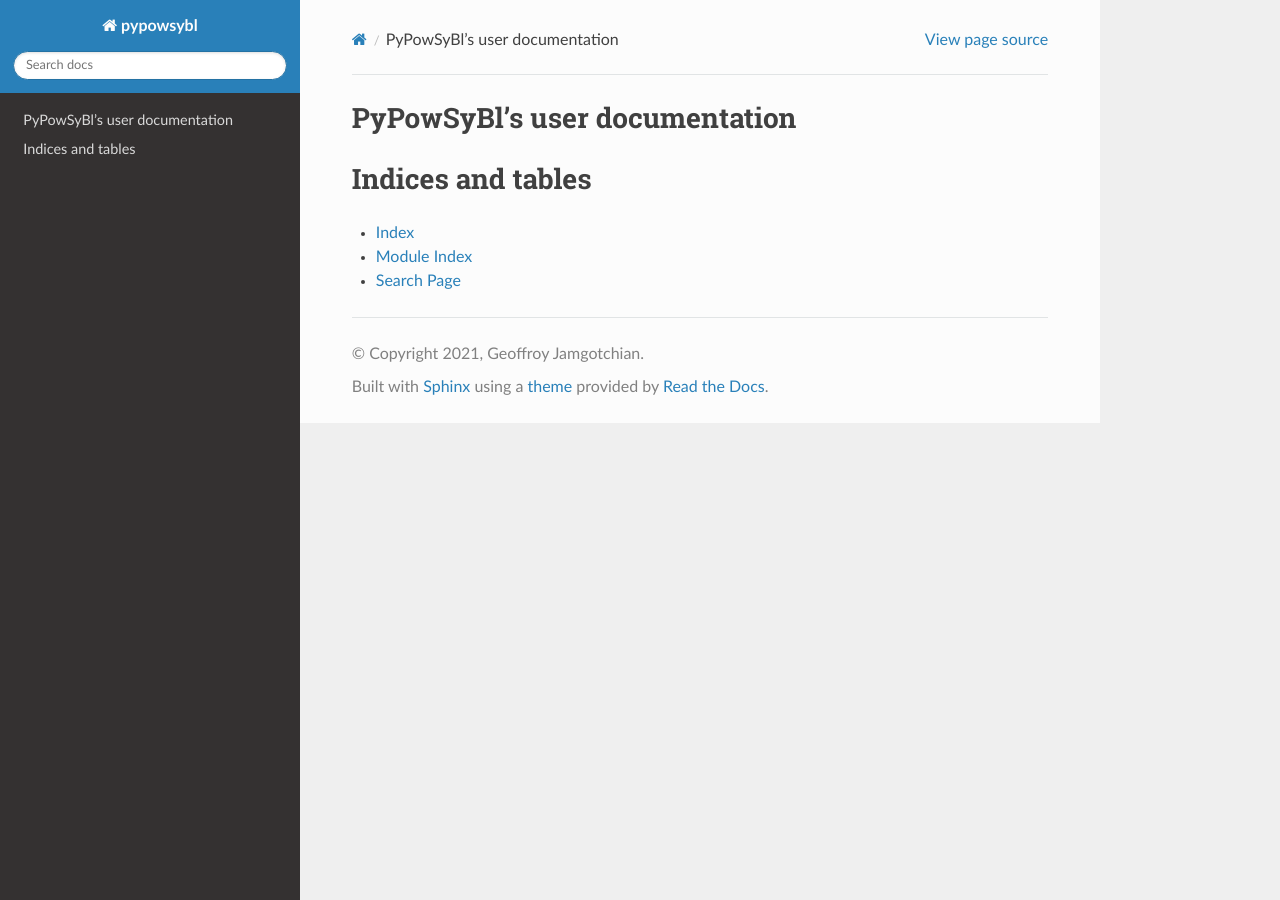
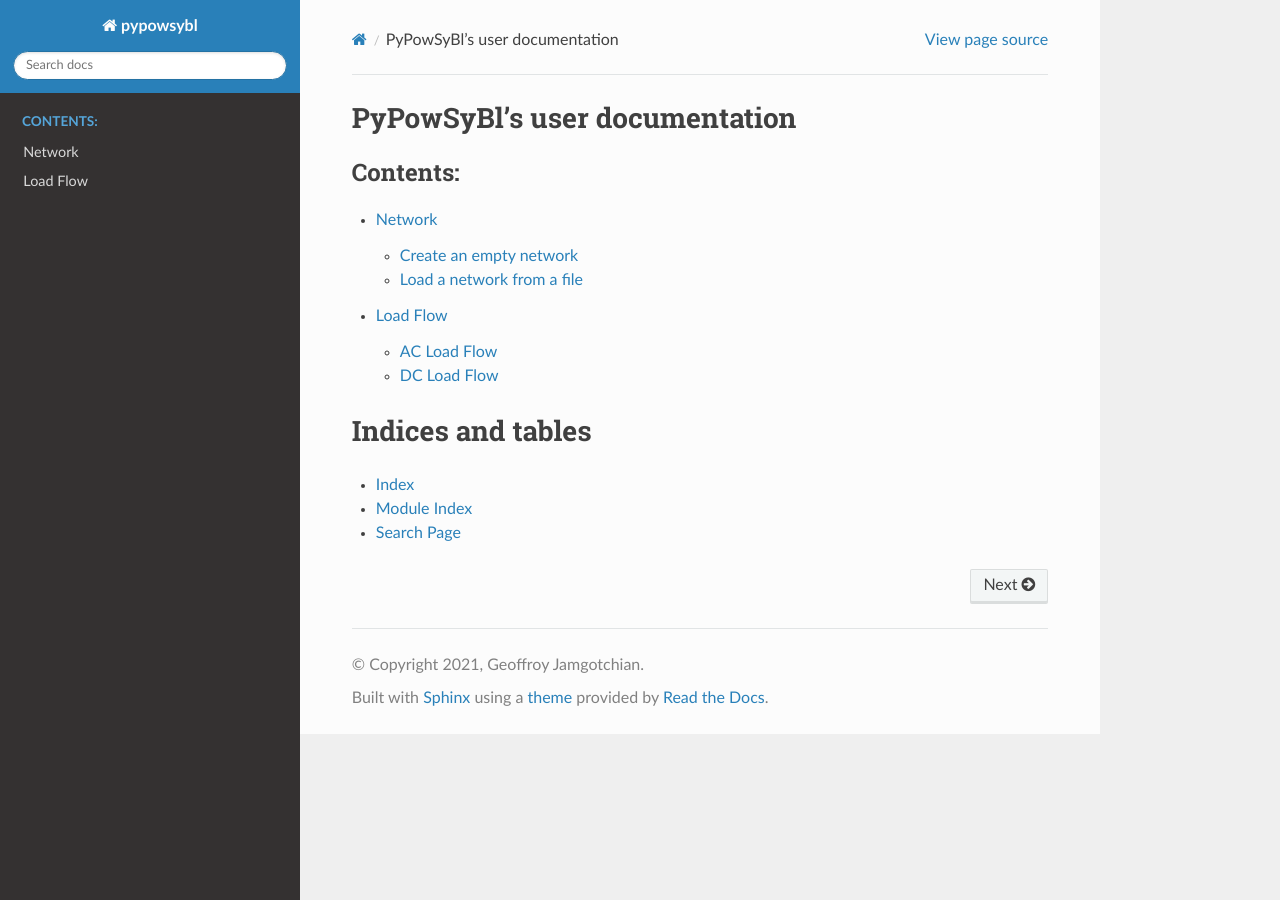
Before and after one commit to powsybl/pypowsybl, a Sphinx documentation site: the page built from docs/index.rst, in a window 1280 px wide. Built offline with Sphinx 7.4.7 and the Read the Docs theme 2.0.0, drawn with Linux system fonts in a browser that asks for light colours.

Commit message:
Use doctest
Signed-off-by: Geoffroy Jamgotchian <geoffroy.jamgotchian@rte-france.com>

```diff
--- a/docs/conf.py
+++ b/docs/conf.py
@@ -27,7 +27,7 @@
 # Add any Sphinx extension module names here, as strings. They can be
 # extensions coming with Sphinx (named 'sphinx.ext.*') or your custom
 # ones.
-extensions = ['sphinx.ext.autodoc', 'sphinx.ext.viewcode']
+extensions = ['sphinx.ext.autodoc', 'sphinx.ext.viewcode', 'sphinx.ext.doctest']
 
 # Add any paths that contain templates here, relative to this directory.
 templates_path = ['_templates']
@@ -49,3 +49,10 @@
 # relative to this directory. They are copied after the builtin static files,
 # so a file named "default.css" will overwrite the builtin "default.css".
 html_static_path = ['_static']
+
+doctest_global_setup = '''
+try:
+    import pypowsybl as pp
+except ImportError:
+    pp = None
+'''
--- a/docs/index.rst
+++ b/docs/index.rst
@@ -10,7 +10,8 @@
    :maxdepth: 2
    :caption: Contents:
 
-
+   network
+   load-flow
 
 Indices and tables
 ==================
--- /dev/null
+++ b/docs/load-flow.rst
@@ -0,0 +1,8 @@
+Load Flow
+=========
+
+AC Load Flow
+************
+
+DC Load Flow
+************
--- /dev/null
+++ b/docs/network.rst
@@ -0,0 +1,23 @@
+Network
+=======
+
+Create an empty network
+***********************
+
+.. testsetup::
+   :skipif: pp is None
+
+   import pypowsybl.network
+
+.. autofunction:: pypowsybl.network.create_empty
+   :noindex:
+
+Example:
+
+.. doctest::
+   :skipif: pp is None
+
+   >>> n = pp.network.create_empty()
+
+Load a network from a file
+**************************
```
Also changed, not shown: 1 other file.
